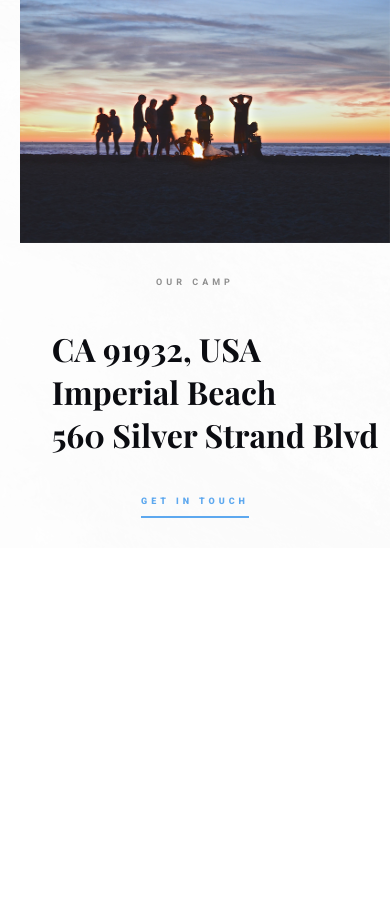
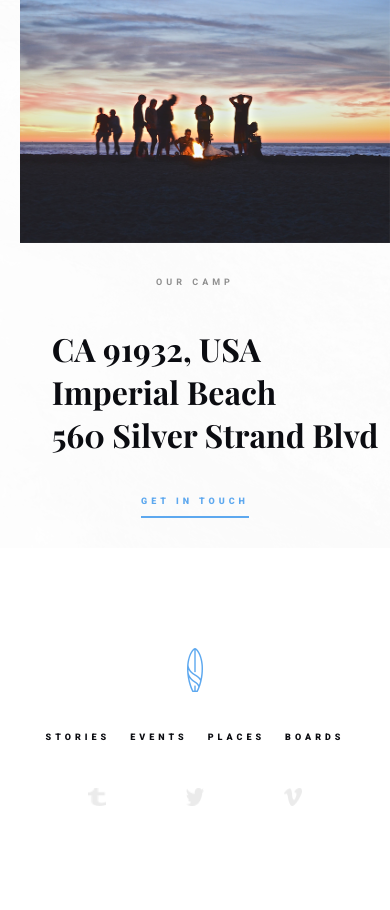
Before and after one commit to anidav/test-psd, a website built with Parcel: page index.html in a window 390 px wide. Shown: the part 1979-2889 px from the top of the page. Before the commit the page ends 2527 px from the top, so only its background shows below. Built offline with nearby package versions, Linux system fonts and the light colour scheme.

Commit message:
added medias for footer section

```diff
--- a/index.html
+++ b/index.html
@@ -258,74 +258,74 @@
                     </div>
                 </div>
             </section>
-            <!--<footer>-->
-                <!--<div class="footer-wrapper d-flex flex-col justify-center align-center">-->
-                    <!--<a href="/">-->
-                        <!--<figure class="m-0">-->
-                            <!--<img src="images/logo.png" class="footer-content-navigation-logo" alt="logo">-->
-                        <!--</figure>-->
-                    <!--</a>-->
-                    <!--<ul class="d-flex">-->
-                        <!--<li class="footer-content-navigation-item">-->
-                            <!--<div class="dropdown">-->
-                                <!--<span>Stories</span>-->
-                                <!--<div class="dropdown-content">-->
-                                    <!--<a href="#">Story 1</a>-->
-                                    <!--<a href="#">Story 2</a>-->
-                                    <!--<a href="#">Story 3</a>-->
-                                <!--</div>-->
-                            <!--</div>-->
-                        <!--</li>-->
-                        <!--<li class="footer-content-navigation-item">-->
-                            <!--<div class="dropdown">-->
-                                <!--<span>Events</span>-->
-                                <!--<div class="dropdown-content">-->
-                                    <!--<a href="#">Event 1</a>-->
-                                    <!--<a href="#">Event 2</a>-->
-                                    <!--<a href="#">Event 3</a>-->
-                                <!--</div>-->
-                            <!--</div>-->
-                        <!--</li>-->
-                        <!--<li class="footer-content-navigation-item">-->
-                            <!--<div class="dropdown">-->
-                                <!--<span>Places</span>-->
-                                <!--<div class="dropdown-content">-->
-                                    <!--<a href="#">Place 1</a>-->
-                                    <!--<a href="#">Place 2</a>-->
-                                    <!--<a href="#">Place 3</a>-->
-                                <!--</div>-->
-                            <!--</div>-->
-                        <!--</li>-->
-                        <!--<li class="footer-content-navigation-item">-->
-                            <!--<div class="dropdown">-->
-                                <!--<span>Boards</span>-->
-                                <!--<div class="dropdown-content">-->
-                                    <!--<a href="#">Board 1</a>-->
-                                    <!--<a href="#">Board 2</a>-->
-                                    <!--<a href="#">Board 3</a>-->
-                                <!--</div>-->
-                            <!--</div>-->
-                        <!--</li>-->
-                    <!--</ul>-->
-                    <!--<ul class="m-0 d-flex">-->
-                        <!--<li>-->
-                            <!--<a href="https://tumblr.com" target="_blank">-->
-                                <!--<figure><img class="footer-links-icons img-fluid" src="images/t-icon.png" alt="tumblr icon"></figure>-->
-                            <!--</a>-->
-                        <!--</li>-->
-                        <!--<li>-->
-                            <!--<a href="https://twitter.com/" target="_blank">-->
-                                <!--<figure><img class="footer-links-icons img-fluid" src="images/twitter-icon.png" alt="twitter icon"></figure>-->
-                            <!--</a>-->
-                        <!--</li>-->
-                        <!--<li>-->
-                            <!--<a href="https://vimeo.com/" target="_blank">-->
-                                <!--<figure><img class="footer-links-icons img-fluid" src="images/vimeo-icon.png" alt="vimeeo icon"></figure>-->
-                            <!--</a>-->
-                        <!--</li>-->
-                    <!--</ul>-->
-                <!--</div>-->
-            <!--</footer>-->
+            <footer>
+                <div class="footer-wrapper d-flex flex-col justify-center align-center">
+                    <a href="/">
+                        <figure class="m-0">
+                            <img src="images/logo.png" class="footer-content-navigation-logo" alt="logo">
+                        </figure>
+                    </a>
+                    <ul class="d-flex">
+                        <li class="footer-content-navigation-item">
+                            <div class="dropdown">
+                                <span>Stories</span>
+                                <div class="dropdown-content">
+                                    <a href="#">Story 1</a>
+                                    <a href="#">Story 2</a>
+                                    <a href="#">Story 3</a>
+                                </div>
+                            </div>
+                        </li>
+                        <li class="footer-content-navigation-item">
+                            <div class="dropdown">
+                                <span>Events</span>
+                                <div class="dropdown-content">
+                                    <a href="#">Event 1</a>
+                                    <a href="#">Event 2</a>
+                                    <a href="#">Event 3</a>
+                                </div>
+                            </div>
+                        </li>
+                        <li class="footer-content-navigation-item">
+                            <div class="dropdown">
+                                <span>Places</span>
+                                <div class="dropdown-content">
+                                    <a href="#">Place 1</a>
+                                    <a href="#">Place 2</a>
+                                    <a href="#">Place 3</a>
+                                </div>
+                            </div>
+                        </li>
+                        <li class="footer-content-navigation-item">
+                            <div class="dropdown">
+                                <span>Boards</span>
+                                <div class="dropdown-content">
+                                    <a href="#">Board 1</a>
+                                    <a href="#">Board 2</a>
+                                    <a href="#">Board 3</a>
+                                </div>
+                            </div>
+                        </li>
+                    </ul>
+                    <ul class="m-0 d-flex">
+                        <li>
+                            <a href="https://tumblr.com" target="_blank">
+                                <figure><img class="footer-links-icons img-fluid" src="images/t-icon.png" alt="tumblr icon"></figure>
+                            </a>
+                        </li>
+                        <li>
+                            <a href="https://twitter.com/" target="_blank">
+                                <figure><img class="footer-links-icons img-fluid" src="images/twitter-icon.png" alt="twitter icon"></figure>
+                            </a>
+                        </li>
+                        <li>
+                            <a href="https://vimeo.com/" target="_blank">
+                                <figure><img class="footer-links-icons img-fluid" src="images/vimeo-icon.png" alt="vimeeo icon"></figure>
+                            </a>
+                        </li>
+                    </ul>
+                </div>
+            </footer>
         </main>
     </body>
 </html>
--- a/styles/medias.scss
+++ b/styles/medias.scss
@@ -91,5 +91,14 @@
         }
       }
     }
+
+    // footer section styles
+
+    .footer-wrapper {
+
+      .footer-content-navigation-item {
+        padding: 0 10px;
+      }
+    }
   }
 }
```
